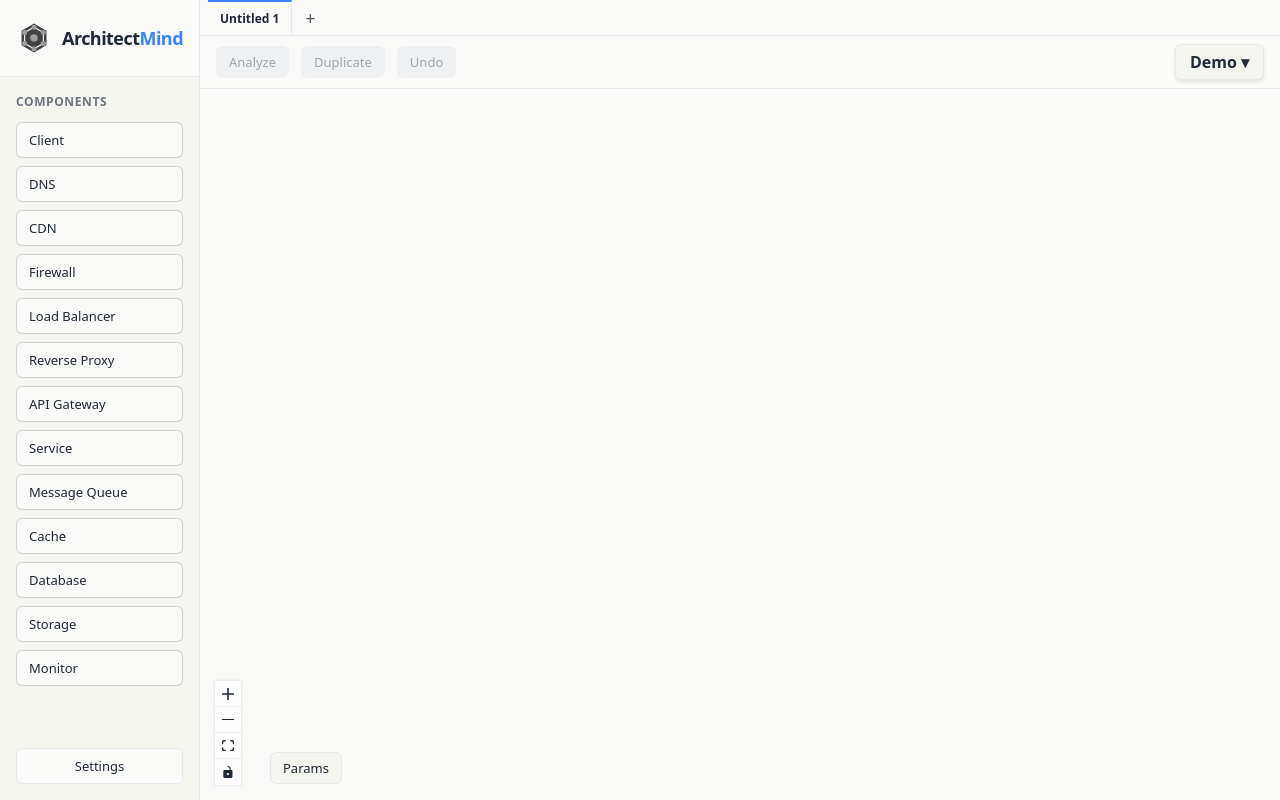
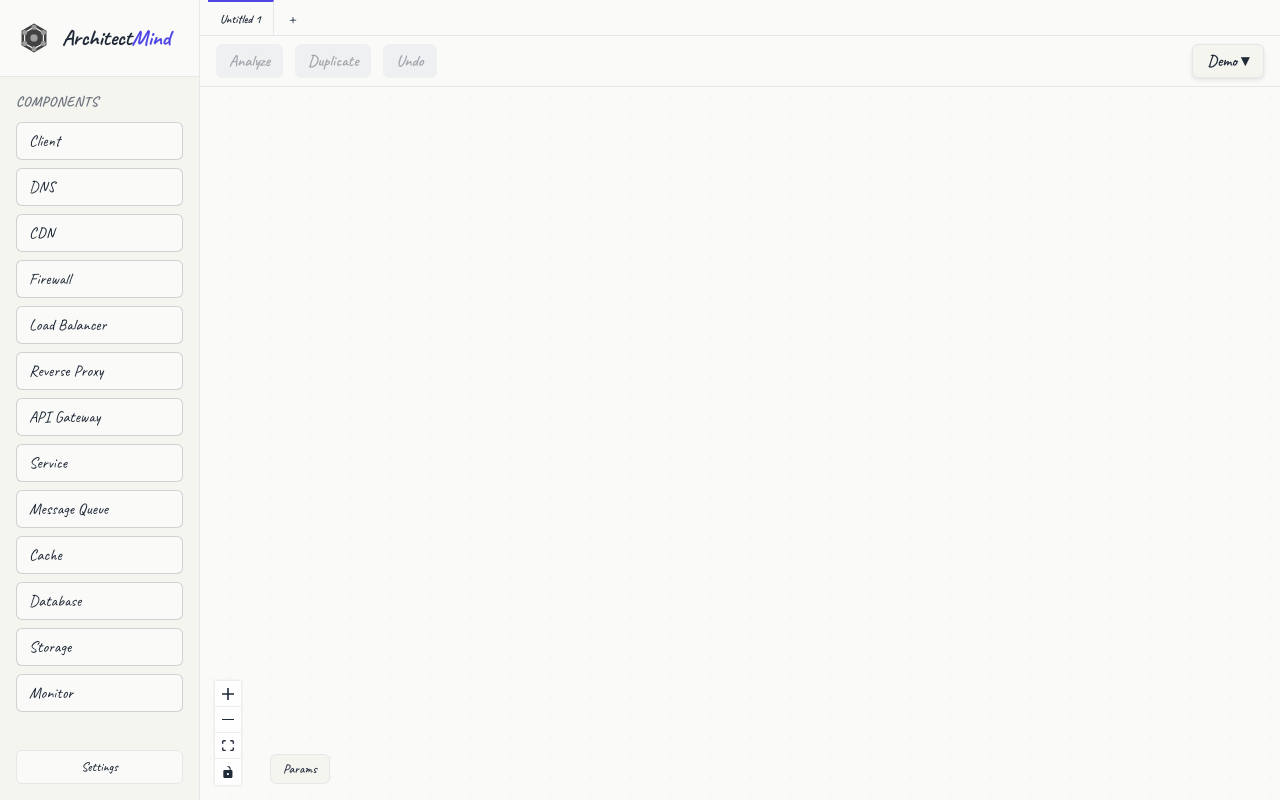
Before and after one commit to june-in-exile/System-Design-Visualizer, a React (Vite) app in the folder frontend/: page / in a window 1280 px wide. Built offline with nearby package versions, Linux system fonts and the light colour scheme.

Commit message:
feat: add Caveat font and refresh UI typography

```diff
--- a/frontend/index.html
+++ b/frontend/index.html
@@ -4,6 +4,9 @@
     <meta charset="UTF-8" />
     <link rel="icon" type="image/svg+xml" href="/favicon.svg" />
     <meta name="viewport" content="width=device-width, initial-scale=1.0" />
+    <link rel="preconnect" href="https://fonts.googleapis.com">
+    <link rel="preconnect" href="https://fonts.gstatic.com" crossorigin>
+    <link href="https://fonts.googleapis.com/css2?family=Caveat:wght@400..700&display=swap" rel="stylesheet">
     <title>ArchitectMind - System Design Visualizer</title>
   </head>
   <body>
--- a/frontend/src/App.tsx
+++ b/frontend/src/App.tsx
@@ -44,7 +44,6 @@
         display: 'flex',
         height: '100vh',
         width: '100vw',
-        fontFamily: 'system-ui, sans-serif',
         backgroundColor: 'var(--bg-primary)',
         color: 'var(--text-primary)',
       }}
--- a/frontend/src/components/Sidebar.tsx
+++ b/frontend/src/components/Sidebar.tsx
@@ -59,11 +59,10 @@
         <h2
           style={{
             margin: 0,
-            fontSize: 18,
-            fontWeight: 800,
-            letterSpacing: '-0.03em',
+            fontSize: 22,
+            fontWeight: 700,
+            letterSpacing: '-0.01em',
             color: 'var(--text-primary)',
-            fontFamily: 'system-ui, -apple-system, sans-serif',
           }}
         >
           Architect<span style={{ color: 'var(--accent)' }}>Mind</span>
@@ -74,7 +73,7 @@
         <h3
           style={{
             margin: '0 0 12px',
-            fontSize: 12,
+            fontSize: 14,
             textTransform: 'uppercase',
             letterSpacing: '0.05em',
             fontWeight: 700,
@@ -100,7 +99,7 @@
                   border: `1px solid ${config.color}40`,
                   backgroundColor: 'var(--bg-primary)',
                   cursor: 'grab',
-                  fontSize: 13,
+                  fontSize: 16,
                   display: 'flex',
                   alignItems: 'center',
                   gap: 8,
--- a/frontend/src/components/ToolbarButton.tsx
+++ b/frontend/src/components/ToolbarButton.tsx
@@ -54,8 +54,8 @@
               ? 'var(--btn-active-bg)'
               : 'var(--bg-secondary)',
           color: disabled ? 'var(--text-secondary)' : 'var(--text-primary)',
-          fontSize: 13,
-          fontWeight: 500,
+          fontSize: 16,
+          fontWeight: 600,
           cursor: disabled ? 'not-allowed' : 'pointer',
           ...style,
         }}
--- a/frontend/src/index.css
+++ b/frontend/src/index.css
@@ -12,7 +12,7 @@
   --btn-primary-text: #ffffff;
   --btn-disabled-bg: #e5e7eb;
   --btn-active-bg: #e8e8e3;
-  --accent: #3b82f6;
+  --accent: #4f46e5;
 }
 
 .dark {
@@ -28,7 +28,7 @@
   --btn-primary-text: #ffffff;
   --btn-disabled-bg: #2a2a2a;
   --btn-active-bg: #2d2d2d;
-  --accent: #3b82f6;
+  --accent: #6366f1;
 }
 
 .warm {
@@ -44,7 +44,7 @@
   --btn-primary-text: #ffffff;
   --btn-disabled-bg: #EBE2A4;
   --btn-active-bg: #EBC962;
-  --accent: #EBC962;
+  --accent: #EBB863;
 }
 
 .dream {
@@ -60,7 +60,7 @@
   --btn-primary-text: #ffffff;
   --btn-disabled-bg: #DBC5FC;
   --btn-active-bg: #9A8FFF;
-  --accent: #ECB2FF;
+  --accent: #9991FF;
 }
 
 .cyberpunk {
@@ -76,7 +76,7 @@
   --btn-primary-text: #0a0a0c;
   --btn-disabled-bg: #1c1b26;
   --btn-active-bg: #E8D44A;
-  --accent: #ffffff;
+  --accent: #E8D44A;
 }
 
 
@@ -87,7 +87,8 @@
 }
 
 body {
-  font-family: var(--font-hand), system-ui, -apple-system, sans-serif;
+  font-family: var(--font-hand), cursive;
+  font-size: 16px;
   background-color: var(--bg-primary);
   color: var(--text-primary);
   transition: background-color 0.3s ease, color 0.3s ease;
@@ -96,6 +97,7 @@
 
 button {
   font-family: inherit;
+  font-size: 16px;
   cursor: pointer;
   border: none;
   background: none;
```
